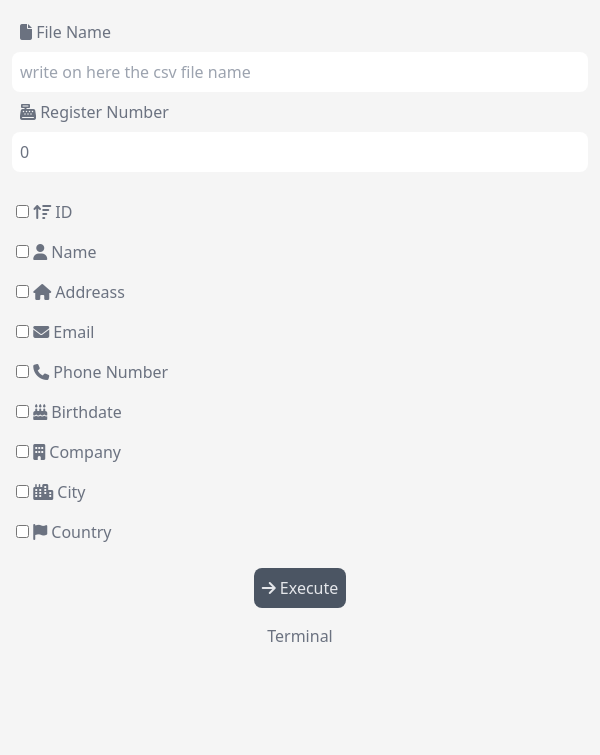
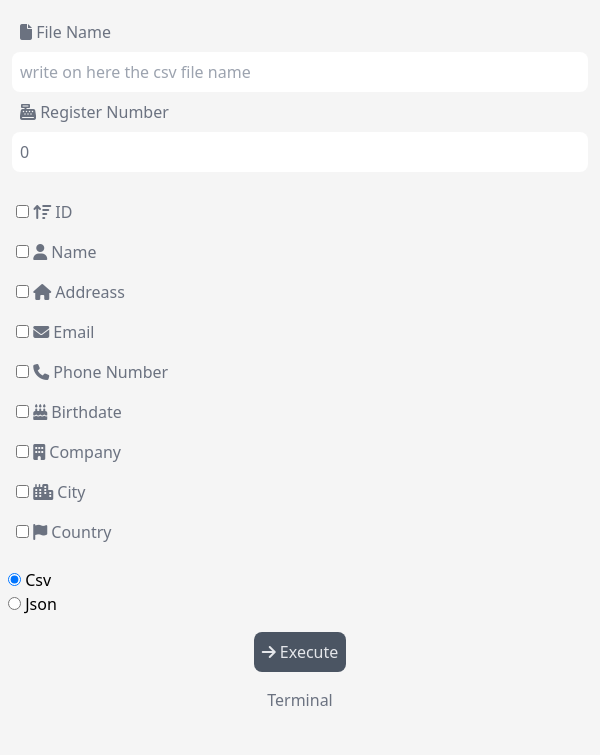
Before and after one commit to HenriHTTP/api-webscriping-python, an Electron app: page views/index.html in a window 600 px wide. Drawn offline with Linux system fonts and the light colour scheme; no server answers.

Commit message:
feat: add radio formart file

```diff
--- a/views/index.html
+++ b/views/index.html
@@ -84,6 +84,21 @@
         </label>
       </div>
     </div>
+    <div>
+        <fieldset>
+            <div class="w-full flex justify-center flex-col p-2">
+                <div>
+                    <div>
+                        <input type="radio" id="csv" name="format" value="csv" checked />
+                        <label for="csv">csv</label>
+                    </div>
+                    <div>
+                        <input type="radio" id="json" name="format" value="json" />
+                        <label for="json">json</label>
+                    </div>
+                </div>
+            </div>
+        </fieldset>
     <div class="w-full flex justify-center text-md flex-row p-2">
       <button
         id="run-python-btn"
```
